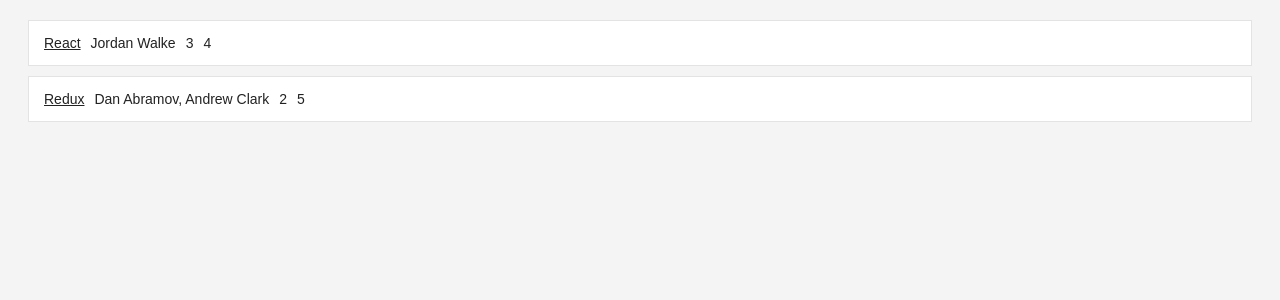
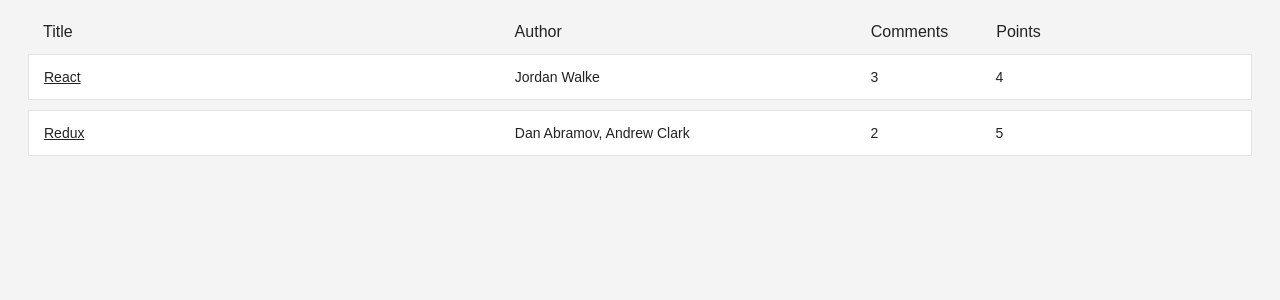
Before and after one commit to nguyenquangtin/react-redux-hackernews, a React (Create React App) app: page / in a window 1280 px wide. Shown: the top 300 px of the page. Built offline with nearby package versions, Linux system fonts and the light colour scheme.

Commit message:
Finishing the columns around

```diff
--- a/src/components/Stories.js
+++ b/src/components/Stories.js
@@ -3,14 +3,48 @@
 
 import Story from './Story';
 
+const COLUMNS = {
+  title: {
+    label: 'Title',
+    width: '40%',
+  },
+  author: {
+    label: 'Author',
+    width: '30%',
+  },
+  comments: {
+    label: 'Comments',
+    width: '10%',
+  },
+  points: {
+    label: 'Points',
+    width: '10%',
+  },
+  archive: {
+
+    width: '10%',
+  },
+};
+
 const Stories = ({stories}) =>
-  <div className = "stories" > {
-    (stories || []).map(story =>
+  <div className = "stories" >
+    <StoriesHeader columns={COLUMNS} />
+    {(stories || []).map(story =>
       <Story
         key={story.objectID}
         story = {story}
+        columns={COLUMNS}
       />
     )}
   </div>
 
+
+const StoriesHeader = ({ columns }) =>
+  <div className="stories-header">
+    {Object.keys(columns).map(key =>
+      <span key={key} style={{ width: columns[key].width }} >
+        {columns[key].label}
+      </span>
+    )}
+  </div>
 export default Stories;
--- a/src/components/Story.js
+++ b/src/components/Story.js
@@ -2,7 +2,8 @@
 import './Story.css';
 
 const Story = ({
-    story
+    story,
+    columns
   }) => {
     const {
       title,
@@ -12,8 +13,19 @@
       points,
     } = story;
 
-  return (<div className="story"> <span>
-    <a href={url}>{title}</a> </span> <span>{author}</span> <span>{num_comments}</span> <span>{points}</span> </div>);
+  return (
+    <div className="story">
+      <span style={{ width: columns.title.width }}>
+        <a href={url}>{title}</a>
+      </span>
+
+      <span style={{ width: columns.author.width }}>
+        {author} </span> <span style={{ width: columns.comments.width }}>
+        {num_comments} </span> <span style={{ width: columns.points.width }}>
+        {points} </span> <span style={{ width: columns.archive.width }}>
+      </span>
+    </div>
+  );
 }
 
 export default Story;
```
